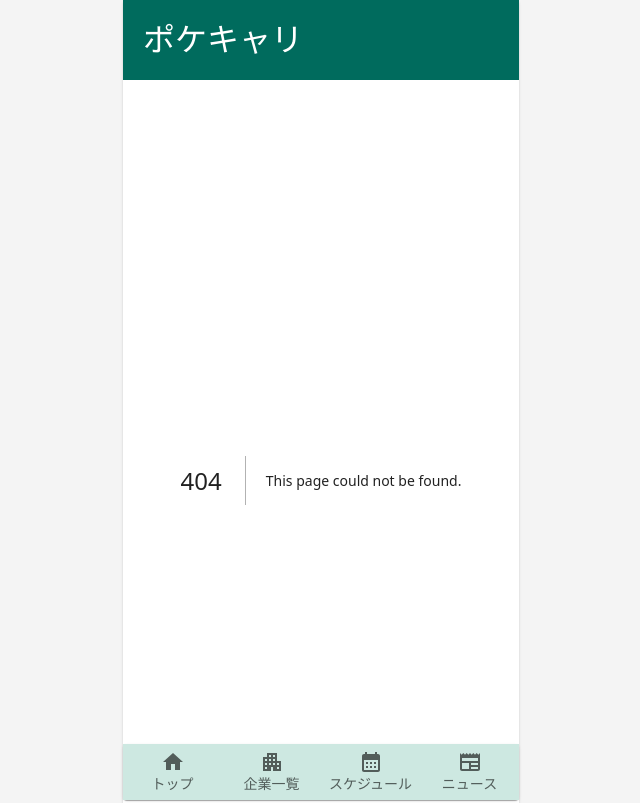
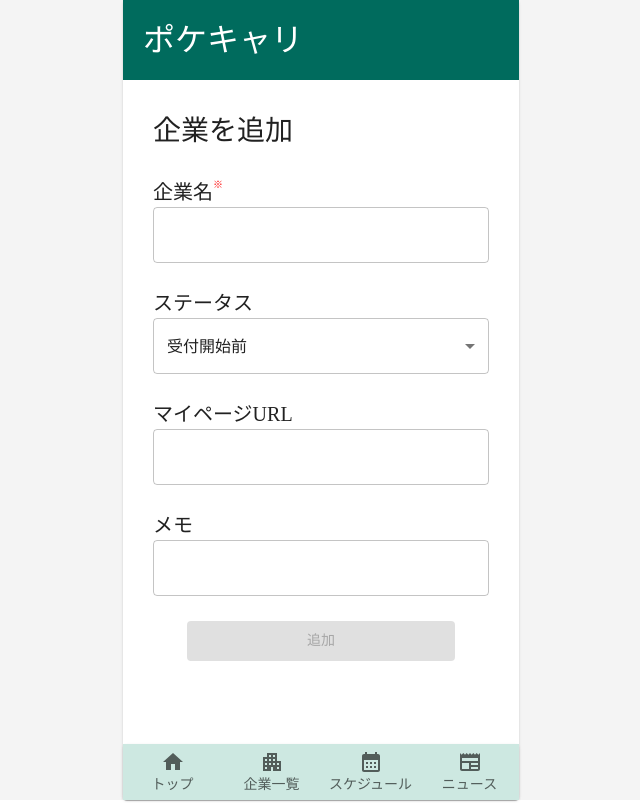
Before and after one commit to mochi-yu/PockeCaree-front, a Next.js app: page /company/add in a window 1280 px wide. Before the commit this address had no page. Shown: the top 803 px of the page, without its empty margins (319-959 px from the left). Built offline with nearby package versions, Linux system fonts and the light colour scheme.

Commit message:
feat: 企業を追加するページを作成

```diff
--- /dev/null
+++ b/app/(pages)/company/add/page.tsx
@@ -0,0 +1,82 @@
+'use client';
+
+import { status2string } from '@/app/(model)/company_info';
+import { Button, MenuItem, Stack, TextField, Typography } from '@mui/material';
+import { useState } from 'react';
+
+export default function AddCompanyPage() {
+  const [name, setName] = useState('');
+  const [myPage, setMyPage] = useState('');
+  const [status, setStatus] = useState(0);
+  const [memo, setMemo] = useState('');
+
+  const companyNameHandler = (e: any) => {
+    setName(e.target.value);
+  };
+  const companyStatusHandler = (e: any) => {
+    setStatus(e.target.value);
+  };
+  const myPageURLHandler = (e: any) => {
+    setMyPage(e.target.value);
+  };
+  const memoHandler = (e: any) => {
+    setMemo(e.target.value);
+  };
+
+  const addCompanyHandler = () => {
+    console.log(name);
+    console.log(myPage);
+    console.log(status);
+    console.log(memo);
+  };
+
+  return (
+    <>
+      <Stack p="30px" width="100%" spacing="25px">
+        <Typography fontSize="28px">企業を追加</Typography>
+
+        <Stack>
+          <Stack direction="row">
+            <Typography fontSize="20px">企業名</Typography>
+            <Typography fontSize="10px" color="red">
+              ※
+            </Typography>
+          </Stack>
+          <TextField value={name} onChange={companyNameHandler} />
+        </Stack>
+
+        <Stack>
+          <Typography fontSize="20px">ステータス</Typography>
+          <TextField select value={status} onChange={companyStatusHandler}>
+            {status2string.map((elm, i) => (
+              <MenuItem key={elm} value={i}>
+                {elm}
+              </MenuItem>
+            ))}
+          </TextField>
+        </Stack>
+
+        <Stack>
+          <Typography fontSize="20px">マイページURL</Typography>
+          <TextField value={myPage} onChange={myPageURLHandler} />
+        </Stack>
+
+        <Stack>
+          <Typography fontSize="20px">メモ</Typography>
+          <TextField value={memo} onChange={memoHandler} multiline />
+        </Stack>
+
+        <Stack alignItems="center">
+          <Button
+            variant="contained"
+            onClick={addCompanyHandler}
+            disabled={name == ''}
+            sx={{ height: '40px', width: '80%', px: 'auto' }}
+          >
+            追加
+          </Button>
+        </Stack>
+      </Stack>
+    </>
+  );
+}
```
